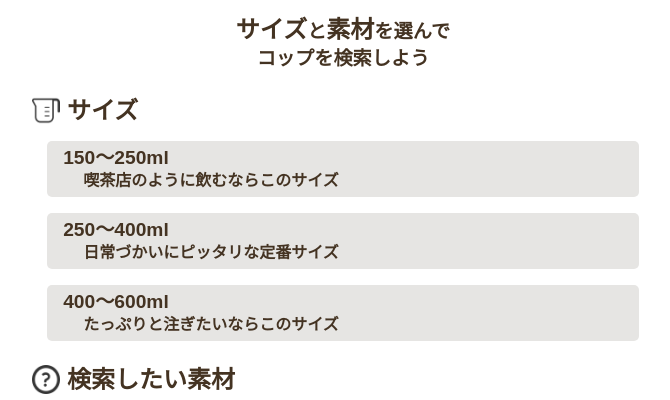
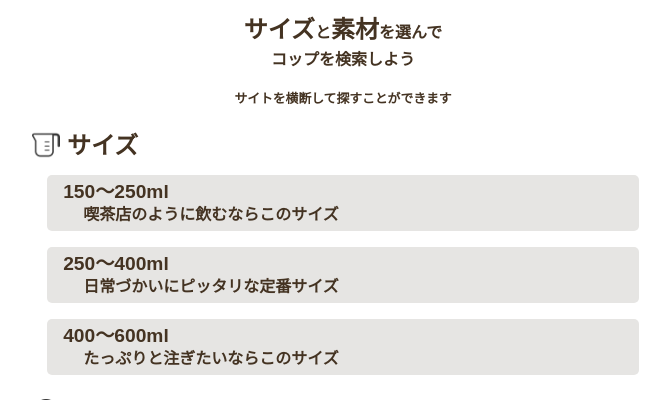
Before and after one commit to Shigo-07/mug_cup, a Django app: page /cup/ in a window 1280 px wide. Shown: the part 90-490 px from the top of the page, without its empty margins (297-967 px from the left). Run offline with Django 4.2, Linux system fonts and the light colour scheme; some libraries are stand-ins or nearby versions.

Commit message:
# 変更点 ・トップを修正 ・base.pyの設定も修正

```diff
--- a/config/settings/base.py
+++ b/config/settings/base.py
@@ -28,7 +28,7 @@ SECRET_KEY = os.environ.get("secret_key")
 # DEBUG = True
 DEBUG = False
 
-ALLOWED_HOSTS = ["133.18.199.37"]
+ALLOWED_HOSTS = ["133.18.199.37", "www.mug-cup.tokyo"]
 
 # Application definition
 settings.configure()
@@ -116,7 +116,7 @@ USE_TZ = True
 DEFAULT_AUTO_FIELD = "django.db.models.BigAutoField"
 
 MEDIA_URL = '/media/'
-#MEDIA_ROOT = Path.joinpath(BASE_DIR, "media")
+# MEDIA_ROOT = Path.joinpath(BASE_DIR, "media")
 STATIC_ROOT = PARENT_DIR / 'site/public/static'
 MEDIA_ROOT = PARENT_DIR / 'site/public/media'
 
--- a/static/main/top.css
+++ b/static/main/top.css
@@ -26,13 +26,19 @@
 }
 /* caption */
 .caption > p {
-    font-size: 1.2rem;
+    font-size: 1rem;
     text-align: center;
     font-weight: bold;
     line-height: 1.7rem;
 }
 .caption > p > span {
     font-size: 1.5rem;
+}
+
+.caption-sub p {
+    font-size: 0.8rem;
+    text-align: center;
+    font-weight: bold;
 }
 
 /* head */
@@ -135,107 +141,3 @@ a.search-btn {
 a.isSearch {
     color: #fff;
 }
-
-/*.size-head {*/
-/*    display: flex;*/
-/*    align-items: center;*/
-/*}*/
-
-/*.size-img {*/
-/*    height: 24px;*/
-/*    width: auto;*/
-/*}*/
-
-/*h2 {*/
-/*    font-weight:bold;*/
-/*    font-size: 20px;*/
-/*    margin-left: 10px;*/
-/*}*/
-
-/*!* size *!*/
-/*.size-selects button {*/
-/*    font-size: 18px;*/
-/*    font-weight: bold;*/
-/*    background-color: #E6E5E3;*/
-/*    width: 95%;*/
-/*    height: 50px;*/
-/*    margin-top: 10px;*/
-/*    border-radius: 5px;*/
-/*    padding: 5px;*/
-/*    transition:all 0.2s ease*/
-/*}*/
-/*.size-selects button span{*/
-/*    font-size: 12px;*/
-/*    font-weight: bold;*/
-/*    margin-left: 20px;*/
-/*}*/
-
-/*.size-selects {*/
-/*    margin: 15px 0;*/
-/*}*/
-
-/*button.activeSize {*/
-/*    background-color: #feedcb;*/
-/*}*/
-
-/*!* material *!*/
-/*.material {*/
-/*    margin-top: 20px;*/
-/*}*/
-/*.material-head {*/
-/*    display: flex;*/
-/*    align-items: center;*/
-/*}*/
-/*.material-img {*/
-/*    height: 24px;*/
-/*    width: auto;*/
-/*    transform: translateY(-2.5px);*/
-/*}*/
-
-/*.material-selects {*/
-/*    display: flex;*/
-/*    flex-wrap: wrap;*/
-/*    width: 100%;*/
-/*    margin: 15px auto;*/
-/*}*/
-/*.material-selects button {*/
-/*    background-color: #E6E5E3;*/
-/*    width: 48%;*/
-/*    margin-top: 5px;*/
-/*    height: 25px;*/
-/*    border-radius: 5px;*/
-/*    font-weight: bold;*/
-/*    font-size: 14px;*/
-/*    text-align: center;*/
-/*    line-height: 25px;*/
-/*    transition:all 0.2s ease*/
-/*}*/
-
-/*button.activeMaterial {*/
-/*    background-color: #feedcb;*/
-/*}*/
-
-/*.search-img {*/
-/*    height: 24px;*/
-/*    width: auto;*/
-/*    transform: translateY(-2.5px);*/
-/*    margin-right: 10px;*/
-/*}*/
-
-/*a.search-btn {*/
-/*    background-color: #545454;*/
-/*    padding: 15px;*/
-/*    display: block;*/
-/*    width: 90%;*/
-/*    margin: 40px auto;*/
-/*    border-radius: 5px;*/
-/*    color: #767676;*/
-/*    font-weight: bold;*/
-/*    font-size: 20px;*/
-/*    text-align: center;*/
-/*    transition:all 0.5s ease*/
-/*}*/
-
-/*a.isSearch {*/
-/*    color: #fff;*/
-/*}*/
--- a/templates/main/top.html
+++ b/templates/main/top.html
@@ -7,6 +7,10 @@
     <div class="main wrapper" id="top">
         <div class="caption">
             <p><span>サイズ</span>と<span>素材</span>を選んで<br>コップを検索しよう</p>
+            <br>
+            <div class="caption-sub">
+            <p>サイトを横断して探すことができます</p>
+            </div>
         </div>
         <div class="size">
             <div class="size-head head">
```
